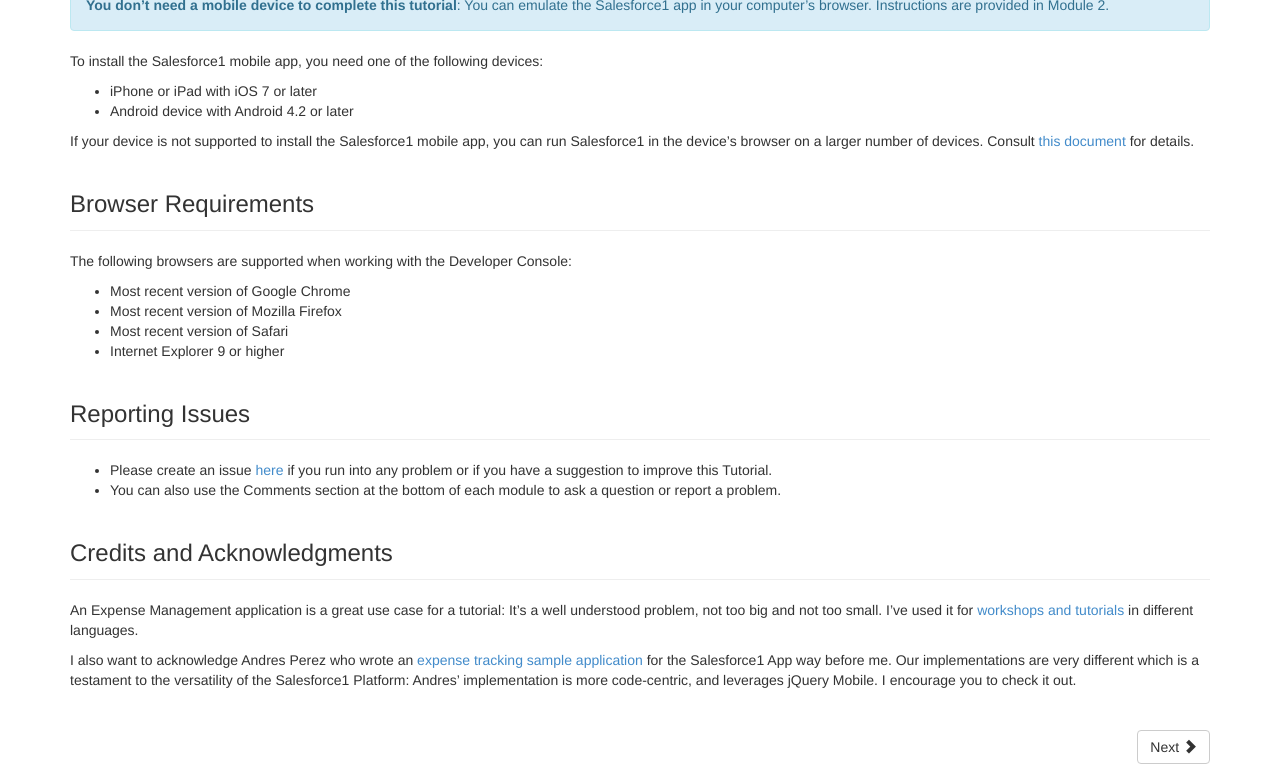
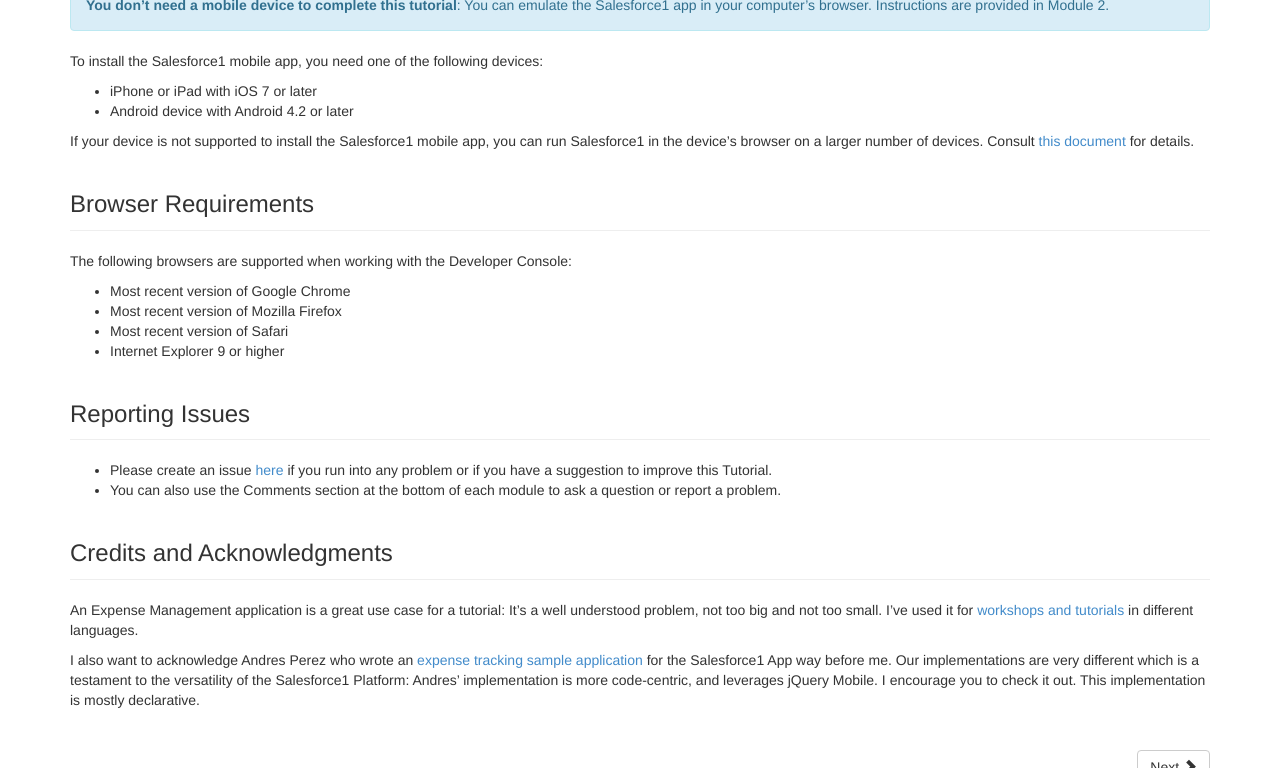
Before and after one commit to ccoenraets/salesforce1-app-tutorial, a Jekyll site: the page built from index.md, in a window 1280 px wide and 900 px high, scrolled down 1177 px, cut to the strip 0-768 px from the top of the window. Built offline with Jekyll 4.4.1, drawn with Linux system fonts in a browser that asks for light colours; Markdown is read by kramdown in place of the engine named in the settings; comment, search, counter and statistics services are not loaded.

Commit message:
initial commit

```diff
--- a/index.md
+++ b/index.md
@@ -67,7 +67,7 @@
 I also want to acknowledge Andres Perez who wrote an [expense tracking sample application](http://www.eltoro.it/apex/ArticleViewer?id=a07A000000T3GOpIAN) for the Salesforce1 App way before me. Our implementations are very
 different which is a testament to the versatility of the Salesforce1 Platform: Andres' implementation is more
 code-centric, and
-leverages jQuery Mobile. I encourage you to check it out.
+leverages jQuery Mobile. I encourage you to check it out. This implementation is mostly declarative.
 
 
 <div class="row" style="margin-top:40px;">
```
